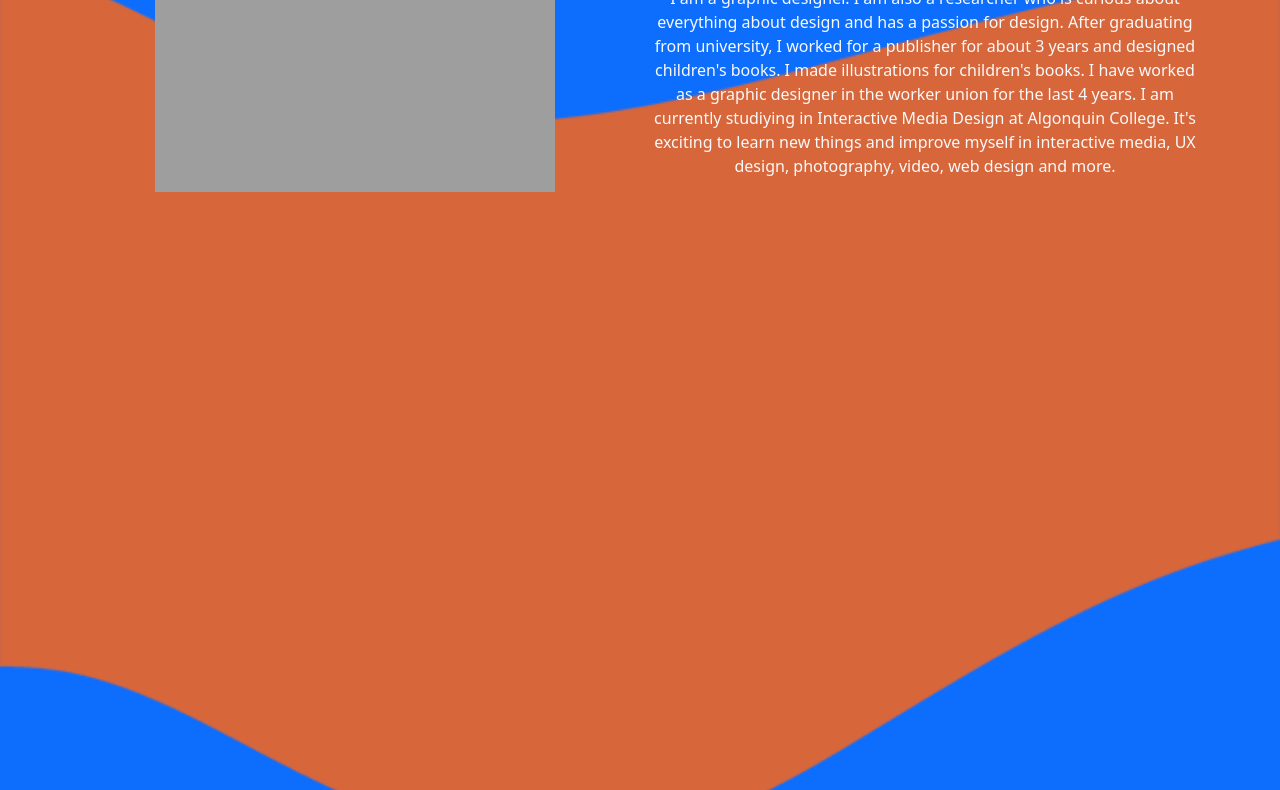
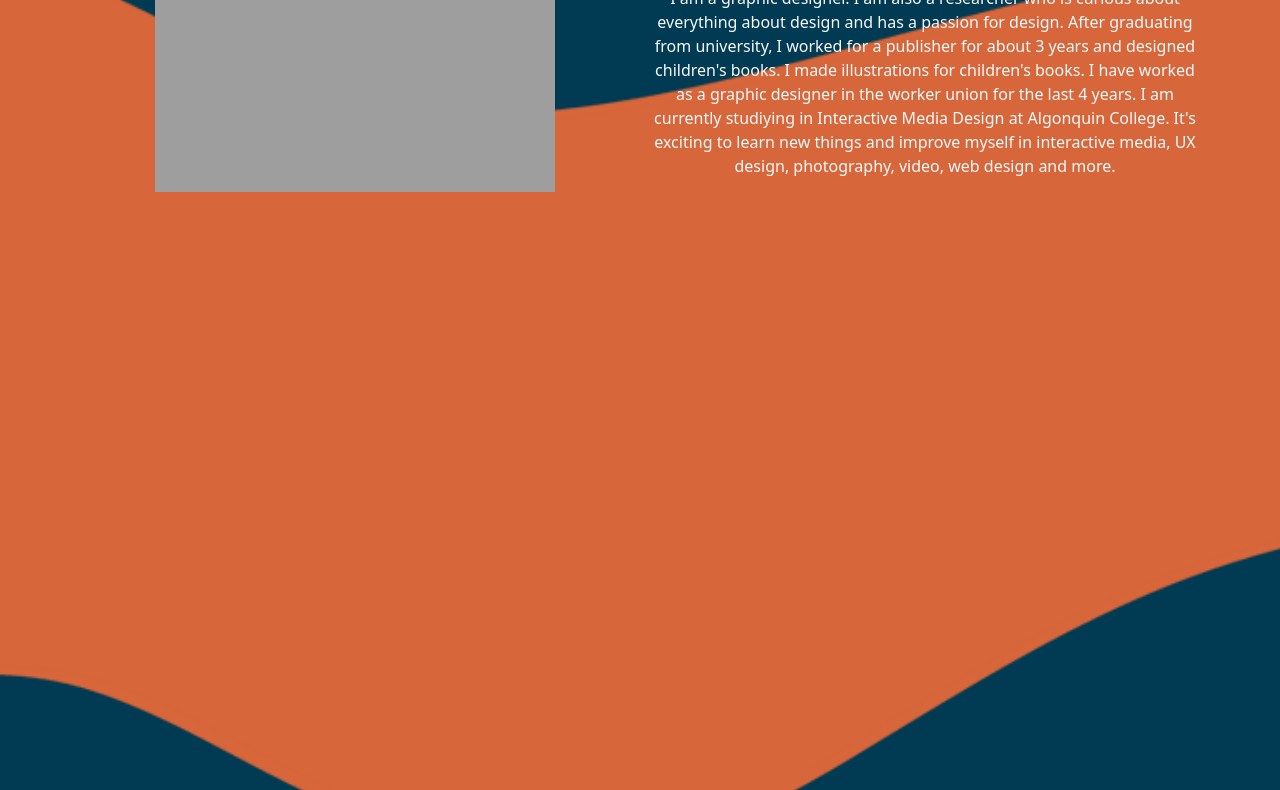
Before and after one commit to sims0058/portfolio, a plain HTML site: page about.html in a window 1280 px wide. Shown: the part 221-1011 px from the top of the page. Drawn offline with nearby package versions, Linux system fonts and the light colour scheme; the site is published under a folder, as on GitHub Pages, so addresses that start at the root find nothing.

Commit message:
fixed .css

```diff
--- a/about.html
+++ b/about.html
@@ -9,7 +9,7 @@
     <!-- Bootstrap CSS -->
     <link href="https://cdn.jsdelivr.net/npm/bootstrap@5.1.3/dist/css/bootstrap.min.css" rel="stylesheet"
         integrity="sha384-1BmE4kWBq78iYhFldvKuhfTAU6auU8tT94WrHftjDbrCEXSU1oBoqyl2QvZ6jIW3" crossorigin="anonymous">
-    <link rel="stylesheet" href="/css/main.css">
+    <link rel="stylesheet" href="./css/main.css">
     <title>Buket Simsek Baykal</title>
 </head>
 
```
Also changed, not shown: contact.html (+1 -1 lines), photography.html (+1 -1 lines), printing.html (+1 -1 lines), webux.html (+1 -1 lines), work.html (+1 -1 lines).
